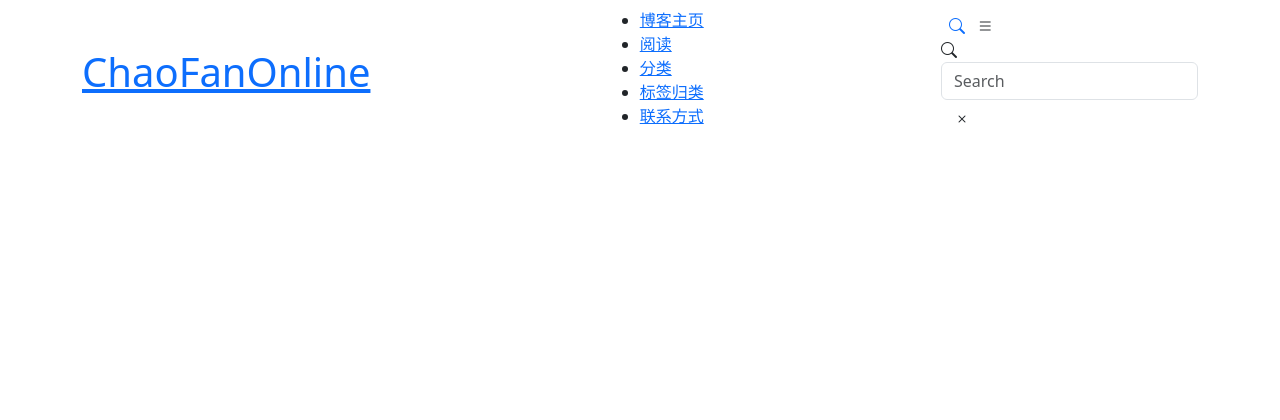
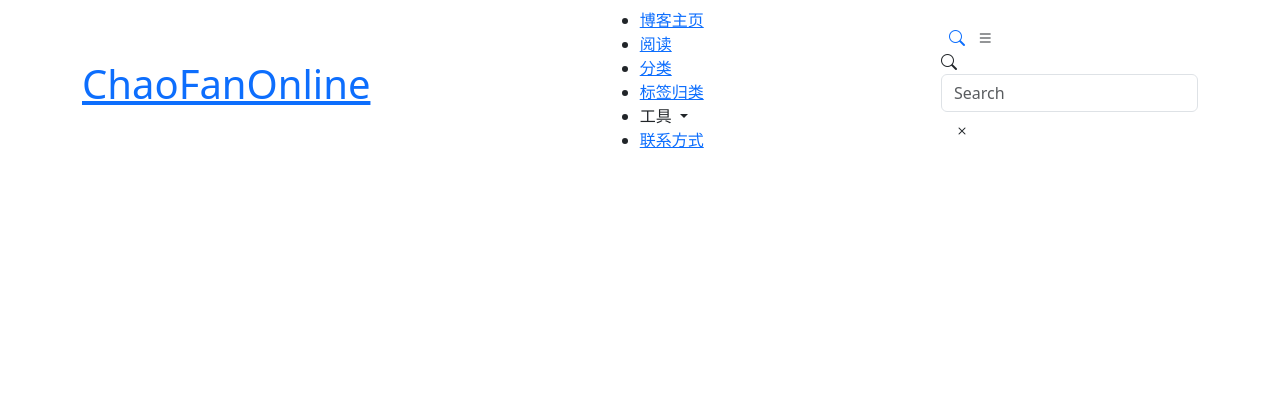
Before and after one commit to chaofanat/chaofanonline, a Django app: page /myblog/about.html in a window 1280 px wide. Shown: the top 420 px of the page. Run offline with Django 5.2, Linux system fonts and the light colour scheme; some libraries are stand-ins or nearby versions; some web fonts are replaced.

Commit message:
在导航条中添加新工具链接并调整社交链接显示
本次更新在网站导航条中添加了“工具”下拉菜单，其中包括小说发布与写作、小工具和AI Chat等链接。此外，社交链接展示方式也进行了调整。

```diff
--- a/myblog/templates/base.html
+++ b/myblog/templates/base.html
@@ -58,6 +58,17 @@
           <li><a href="/myblog/single-post.html">阅读</a></li>
           <li><a href="/myblog/category.html">分类</a>
             <li><a href="/myblog/tag.html">标签归类</a></li>
+          </li>
+          <!-- 下拉菜单链接工具 -->
+           <li class="nav-item dropdown">
+            <a class="nav-link dropdown-toggle" href="#" role="button" data-bs-toggle="dropdown" aria-expanded="false">
+              工具
+            </a>
+            <ul class="dropdown-menu">
+              <li><a class="dropdown-item" href="{% url 'index' %}">小说发布与写作</a></li>
+              <li><a class="dropdown-item" href="{% url 'tools_index'  %}">小工具</a></li>
+              <li><a class="dropdown-item" href="{% url 'ai_chat' %}">AI Chat</a></li>
+            </ul>
           </li>
 
           <!-- <li><a href="/myblog/about.html">关于</a></li> -->
@@ -181,11 +192,11 @@
 
           <div class="col-md-6">
             <div class="social-links mb-3 mb-lg-0 text-center text-md-end">
-              <a href="#" class="twitter"><i class="bi bi-twitter"></i></a>
+              <!-- <a href="#" class="twitter"><i class="bi bi-twitter"></i></a>
               <a href="#" class="facebook"><i class="bi bi-facebook"></i></a>
               <a href="#" class="instagram"><i class="bi bi-instagram"></i></a>
               <a href="#" class="google-plus"><i class="bi bi-skype"></i></a>
-              <a href="#" class="linkedin"><i class="bi bi-linkedin"></i></a>
+              <a href="#" class="linkedin"><i class="bi bi-linkedin"></i></a> -->
             </div>
 
           </div>
--- a/myblog/templates/myblog/tag.html
+++ b/myblog/templates/myblog/tag.html
@@ -151,8 +151,7 @@
                                 <div class="post-entry-1 border-bottom">
                                     <div class="post-meta"><span class="date">{{ blog.category.name }}</span> <span
                                             class="mx-1">&bullet;</span> <span> {{ blog.time }}</span></div>
-                                    <h2 class="mb-2"><a href="/myblog/single-post.html/{{ blog.id }}">{{ blog.title
-                                            }}</a></h2>
+                                    <h2 class="mb-2"><a href="/myblog/single-post.html/{{ blog.id }}">{{ blog.title}}</a></h2>
                                     <span class="author mb-3 d-block">{{ blog.author.name }}</span>
                                 </div>
                                 {% endfor %}
```
